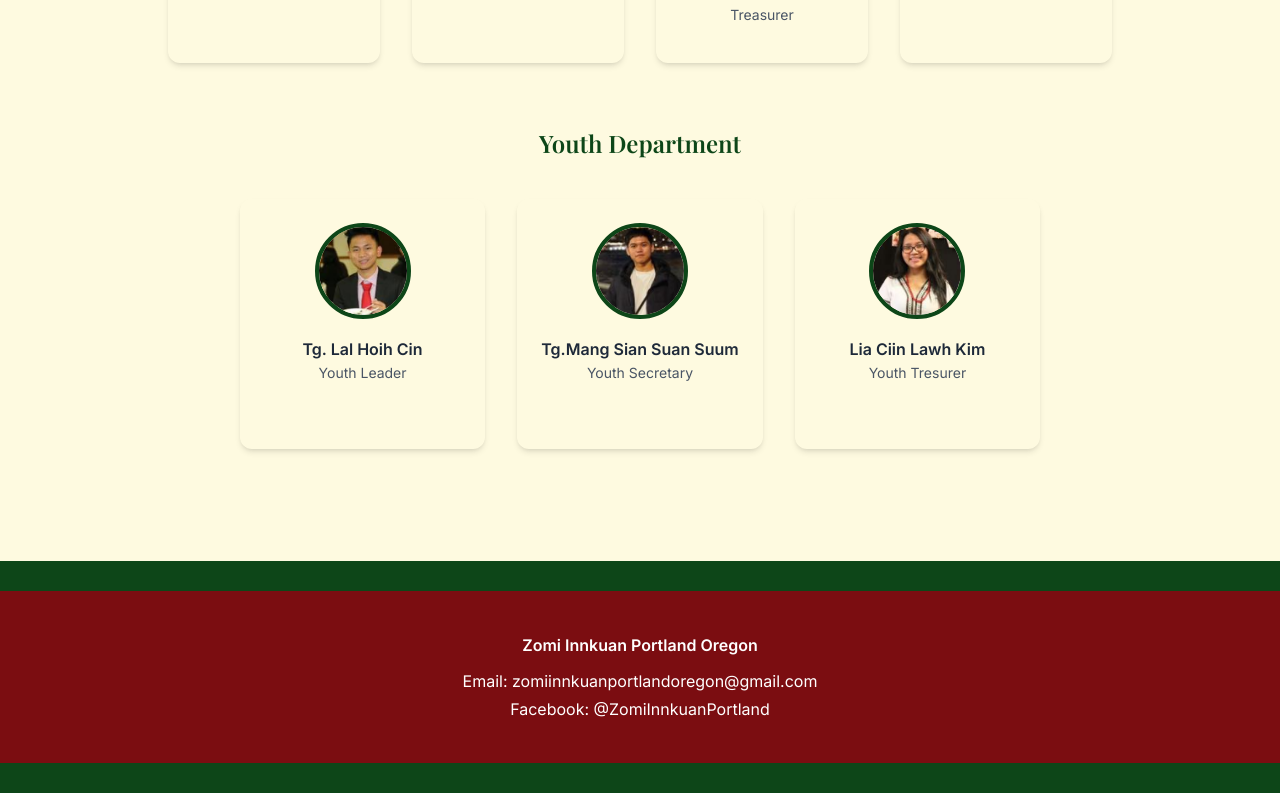
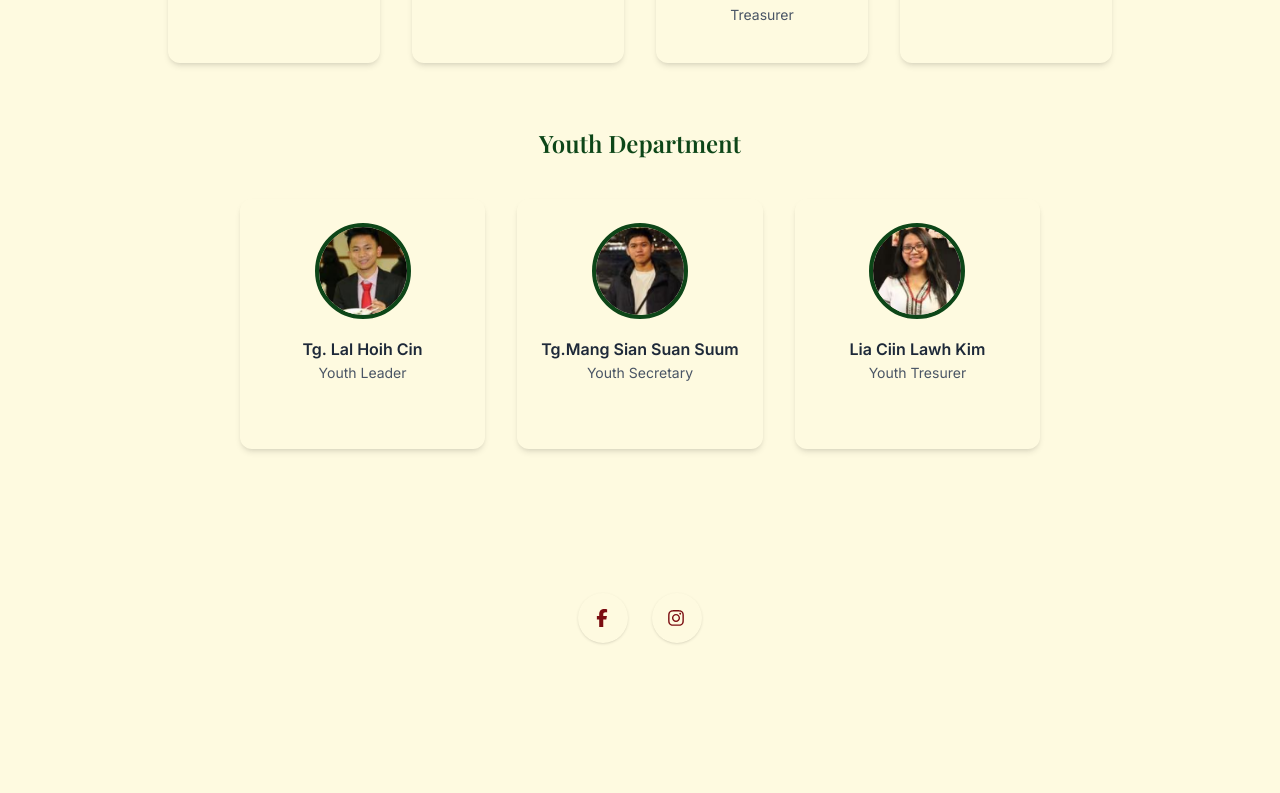
Before and after one commit to dvan2/zipo-site, a Next.js app: page /leadership in a window 1280 px wide. Shown: the part 1854-2647 px from the top of the page. After the commit the page ends 2529 px from the top, so only its background shows below. Built offline with nearby package versions, Linux system fonts and the light colour scheme.

Commit message:
logos footer

```diff
--- a/app/layout.tsx
+++ b/app/layout.tsx
@@ -3,6 +3,7 @@ import './globals.css';
 import Navbar from '@/components/Navbar';
 import ParallaxClientWrapper from '@/components/ParallaxClientWrapper';
 import Footer from '@/components/Footer';
+import '@/lib/fontawesome';
 
 export const metadata: Metadata = {
   title: 'Zomi Inkuan Portland Oregon',
--- a/components/Footer.tsx
+++ b/components/Footer.tsx
@@ -1,16 +1,54 @@
+import { FontAwesomeIcon } from '@fortawesome/react-fontawesome';
+import {
+  faFacebookF,
+  faInstagram,
+  faInstagramSquare,
+  faYoutube,
+} from '@fortawesome/free-brands-svg-icons';
+import SocialButton from './SocialButton'; // Adjust path as needed
+
 export default function Footer() {
   return (
-    <>
-      <footer
-        id='contact'
-        className='bg-zomi-red text-white border-t-30 border-b-30 border-zomi-green-less py-10 text-center'
-      >
-        <div className='max-w-4xl mx-auto'>
-          <p className='mb-2 font-semibold'>Zomi Innkuan Portland Oregon</p>
-          <p>Email: zomiinnkuanportlandoregon@gmail.com</p>
-          <p>Facebook: @ZomiInnkuanPortland</p>
+    <footer className='py-8 border-zomi-green-less'>
+      <div className='max-w-5xl mx-auto px-6'>
+        {/* <div className='flex flex-col md:flex-row justify-center gap-12 text-center md:text-left mb-10'>
+          <div>
+            <p className='font-semibold'>Address:</p>
+            <p>123 Main St</p>
+            <p>Portland, OR 97234</p>
+          </div>
+          <div>
+            <p className='font-semibold'>Services:</p>
+            <p>Youth Service: Saturday 7:30 pm</p>
+            <p>Regular Service: Sunday 4:00 pm</p>
+          </div>
+        </div> */}
+
+        <div className='flex justify-center gap-6 flex-wrap'>
+          <SocialButton
+            href='https://www.facebook.com/ZomiInnkuanPortlandOregon'
+            icon={
+              <FontAwesomeIcon
+                icon={faFacebookF}
+                className='text-lg min-w-[24px]'
+              />
+            }
+            label='Facebook'
+            hoverColor='hover:bg-zomi-green-less hover:text-white'
+          />
+          <SocialButton
+            href='https://www.instagram.com/zomiinnkuanportland/'
+            icon={
+              <FontAwesomeIcon
+                icon={faInstagram}
+                className='text-lg min-w-[24px]'
+              />
+            }
+            label='Instagram'
+            hoverColor='hover:bg-red-600 hover:text-white'
+          />
         </div>
-      </footer>
-    </>
+      </div>
+    </footer>
   );
 }
--- /dev/null
+++ b/components/SocialButton.tsx
@@ -0,0 +1,29 @@
+import { ReactNode } from 'react';
+
+interface SocialButtonProps {
+  href: string;
+  icon: ReactNode;
+  label: string;
+  hoverColor: string; // Tailwind class string, e.g. 'hover:bg-zomi-green-less'
+}
+
+export default function SocialButton({
+  href,
+  icon,
+  label,
+  hoverColor,
+}: SocialButtonProps) {
+  return (
+    <a
+      href={href}
+      target='_blank'
+      rel='noopener noreferrer'
+      className={`group flex items-center rounded-full h-[50px] w-[50px] hover:w-[150px] transition-all duration-300 text-zomi-red-less shadow overflow-hidden px-3 ${hoverColor}`}
+    >
+      {icon}
+      <span className='ml-3 opacity-0 group-hover:opacity-100 transition-opacity duration-300 font-medium whitespace-nowrap'>
+        {label}
+      </span>
+    </a>
+  );
+}
--- /dev/null
+++ b/lib/fontawesome.ts
@@ -0,0 +1,4 @@
+// lib/fontawesome.ts
+import { config } from '@fortawesome/fontawesome-svg-core';
+import '@fortawesome/fontawesome-svg-core/styles.css'; // Import the CSS manually
+config.autoAddCss = false; // Prevent Font Awesome from adding the CSS automatically
--- a/package.json
+++ b/package.json
@@ -9,6 +9,11 @@
     "lint": "next lint"
   },
   "dependencies": {
+    "@fortawesome/fontawesome-svg-core": "^6.7.2",
+    "@fortawesome/free-brands-svg-icons": "^6.7.2",
+    "@fortawesome/free-regular-svg-icons": "^6.7.2",
+    "@fortawesome/free-solid-svg-icons": "^6.7.2",
+    "@fortawesome/react-fontawesome": "^0.2.2",
     "lucide-react": "^0.487.0",
     "next": "15.2.5",
     "react": "^19.0.0",
```
Also changed, not shown: 1 other file (tests, documents, lock files or other folders).
